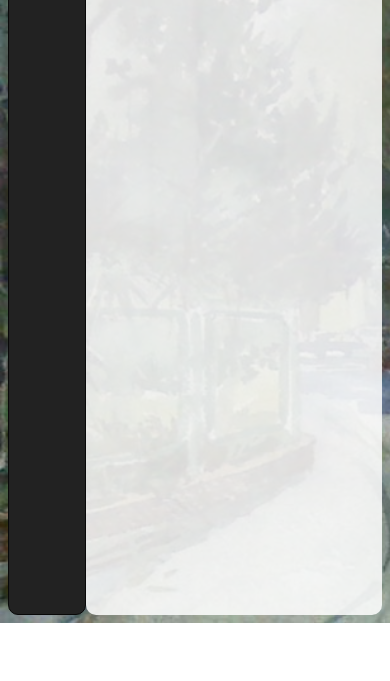
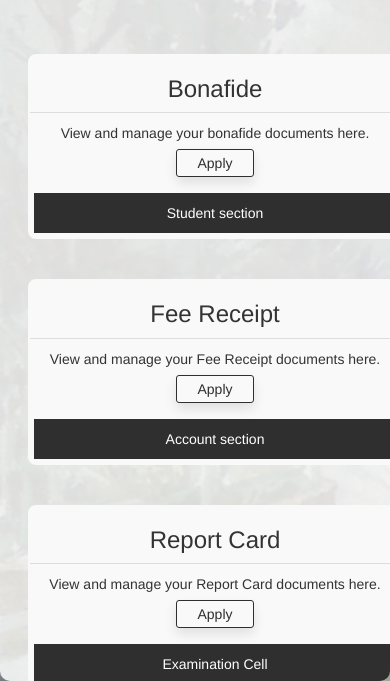
Before and after one commit to DishaKCodes/Hackathon, a plain HTML site: page index.html in a window 390 px wide. Shown: the part 237-918 px from the top of the page. Before the commit the page ends 860 px from the top, so only its background shows below. Drawn offline with nearby package versions, Linux system fonts and the light colour scheme.

Commit message:
added the home page

```diff
--- a/index.html
+++ b/index.html
@@ -9,6 +9,61 @@
   <script src="https://ajax.googleapis.com/ajax/libs/jquery/3.7.1/jquery.min.js"></script>
   <script src="https://maxcdn.bootstrapcdn.com/bootstrap/3.4.1/js/bootstrap.min.js"></script>
   <link rel="stylesheet" href="style.css">
+  <style>
+  .title {
+    color: #333;
+    border-bottom: 1px solid #ddd;
+    padding-bottom: 10px;
+}
+.section {
+    margin: 4px;
+    background-color: #2f2f2f;
+    color: white;
+    height: 40px;
+    display: flex;
+    align-items: center;
+    justify-content: center;
+}
+
+.data {
+    margin-bottom: 20px;
+}
+
+.button {
+    text-decoration: none;
+    color: #2f2f2f;
+    padding: 5px 20px;
+    border-radius: 3px;
+    border: 1px solid #2f2f2f;
+    box-shadow: 0 6px 12px rgba(0, 0, 0, 0.1);
+    transition: background-color 0.3s ease;
+}
+.button:hover {
+    background-color: #f5f5f5;
+    cursor: pointer;
+}
+.card {
+    display: inline-block;
+    border-radius: 8px;
+    margin: 20px;
+    border: 2px solid #f9f9f9;
+    background-color: #f9f9f9;
+    text-align: center;
+    width: 40%;
+}
+.card:hover {
+    border: 2px solid #2f2f2f;
+}
+.container h1 {
+    text-align: center;
+    border-bottom: 1px solid #ddd;
+}
+@media (max-width: 828px) {
+    .card {
+        width: 100%;
+        max-width: 100%;
+    }
+}</style>
 </head>
 <body>
     <nav class="navbar navbar-inverse">
@@ -24,15 +79,6 @@
           <div class="collapse navbar-collapse" id="myNavbar">
             <img src="IMG_5545.JPG" alt="" id="x">
             <ul class="nav navbar-nav">
-              <!-- <li class="active"><a href="index.html">Home</a></li> -->
-              <!-- <li class="dropdown">
-                <a class="dropdown-toggle" data-toggle="dropdown" href="#">Students<span class="caret"></span></a>
-                <ul class="dropdown-menu">
-                  <li><a href="#">Page 1-1</a></li>
-                  <li><a href="#">Page 1-2</a></li>
-                  <li><a href="#">Page 1-3</a></li>
-                </ul>
-              </li> -->
               <li class="active"><a href="index.html">Home</a></li>
               <li><a href="student.html">Students</a></li>
               <li><a href="account.html">Accounts</a></li>
@@ -44,8 +90,48 @@
           </div>
         </div>
       </nav>
-      <div id="content">
-        <h1>this is the home page</h1>
-      </div>
+      <div id="content"><br><br>
+        <h1>Welcome to Student Management System</h1>
+        <div class="doc">
+            <br><br>
+            <div class="card">
+                <h3 class="title">Bonafide</h3>
+                <div class="data">
+                    <p>View and manage your bonafide documents here.</p>
+                    <a href="#" class="button">Apply</a>
+                    <!--please add the required link here ..backend part -->
+                </div>
+                <div class="section">Student section
+                </div>
+            </div>
+            <div class="card">
+                <h3 class="title">Fee Receipt</h3>
+                <div class="data">
+                    <p>View and manage your Fee Receipt documents here.</p>
+                     <a href="#" class="button">Apply</a>
+                     <!--please add the required link here ..backend part -->
+                </div>
+                <div class="section">Account section</div>
+            </div>
+            <div class="card">
+                <h3 class="title">Report Card</h3>
+                <div class="data">
+                    <p>View and manage your Report Card documents here.</p>
+                    <a href="#" class="button">Apply</a>
+                    <!--please add the required link here ..backend part -->
+                </div>
+                <div class="section">Examination Cell</div>
+            </div>
+            <div class="card">
+                <h3 class="title">Leaving Certificate</h3>
+                <div class="data">
+                    <p>View and manage your Leaving Certificate documents here.</p>
+                    <a href="#" class="button">Apply</a>
+                    <!--please add the required link here ..backend part -->
+                </div>
+                <div class="section">Student section</div>
+            </div>
+        </div>
+
 </body>
 </html>
--- a/style.css
+++ b/style.css
@@ -1,7 +1,7 @@
 body{
     background-image: url(IMG_5545.JPG);
     background-size: cover;
-      background-repeat: no-repeat;
+    background-repeat: no-repeat;
 }
 
 
@@ -25,27 +25,7 @@ body{
 }
 /* Styling the navbar background */
 .navbar {
- /* Set the navbar background color to navy blue */
     border-radius: 10px;
-
-
-}
-
-/* Styling the active tabs */
-.navbar-nav > .active > a,
-.navbar-nav > .active > a:hover,
-.navbar-nav > .active > a:focus {
-     /* Set the background color of active tabs to dark navy blue */
-}
-/* Add custom CSS to style the navbar */
-.navbar {
-     /* Set the navbar background color to navy blue */
-    height: 100vh; /* Set the navbar height to 100% of the viewport height */
-    width: 20%; /* Set the width of the navbar */
-    position: fixed; /* Fix the navbar position */
-    top: 0; /* Align the navbar to the top */
-    left: 0; /* Align the navbar to the left */
-    overflow-y: auto; /* Add vertical scrollbar if needed */
 }
 
 .navbar-nav {
@@ -62,13 +42,6 @@ body{
     color: #fff; /* Set text color to white */
 }
 
-.navbar-nav > .active > a,
-.navbar-nav > .active > a:hover,
-.navbar-nav > .active > a:focus {
-    /* Set the background color of active tabs to dark navy blue */
-}
-
-/* Positioning for the content */
 #content {
     margin-top: 2%;
     margin-bottom: 2%;
@@ -76,18 +49,14 @@ body{
     margin-right: 2%;
     width: 76%;
     float:right;
-    margin-left: 400px; /* Set margin-left to match the width of the navbar */
-    padding: 20px; /* Add padding to the content */
+
 }
-
-/* Add custom CSS to style the navbar */
 .navbar {
     margin-top: 2%;
     margin-bottom: 2%;
     margin-left: 2%;
     margin-right: 0%;
     padding-right: 0%;
-     /* Set the navbar background color to navy blue */
     height: 100vh; /* Set the navbar height to 100% of the viewport height */
     width: 20%; /* Set the width of the navbar */
     position: fixed; /* Fix the navbar position */
@@ -112,13 +81,6 @@ body{
     color: #fff; /* Set text color to white */
 }
 
-/* .navbar-nav > .active > a,
-.navbar-nav > .active > a:hover,
-.navbar-nav > .active > a:focus {
-
-} */
-
-/* Positioning for the content */
 #content {
     overflow: scroll;
     overscroll-behavior: smooth;
@@ -156,36 +118,35 @@ header{
     color: black;
     text-decoration: none;
 }
+@media (max-width: 798px) {
 
-#timetable th, td{
-    border: 2px solid black;
-    padding: 0.5rem;
-    text-align: left;
-}
 
-#timetable a{
-    color: black;
-    text-decoration: none;
-    fill: black;
-}
+    .navbar {
+        width: 100%;
+        margin: 0 auto;
+        margin-bottom: 20px;
+        position: relative;
+        height: auto;
+    }
 
-#documents{
+    #content {
+        width: 100%;
+        margin: 0 auto;
+        padding: 2%;
+    }
 
 }
+@media (max-width: 618px) {
+    .navbar {
+        width: 100%;
+        margin-bottom: 20px;
+        position: relative;
+        height: auto;
+    }
 
-#notices th, td{
-    border: 2px solid black;
-    padding: 0.5rem;
-    text-align: left;
+    #content {
+        width: 100%;
+        margin: 0 auto;
+        padding: 2%;
+    }
 }
-
-#notices a{
-    color: black;
-    text-decoration: none;
-    fill: black;
-}
-
-#content footer{
-    display: flex;
-    justify-content: center;
-}
```
Also changed, not shown: student.html (+2 -1 lines).
